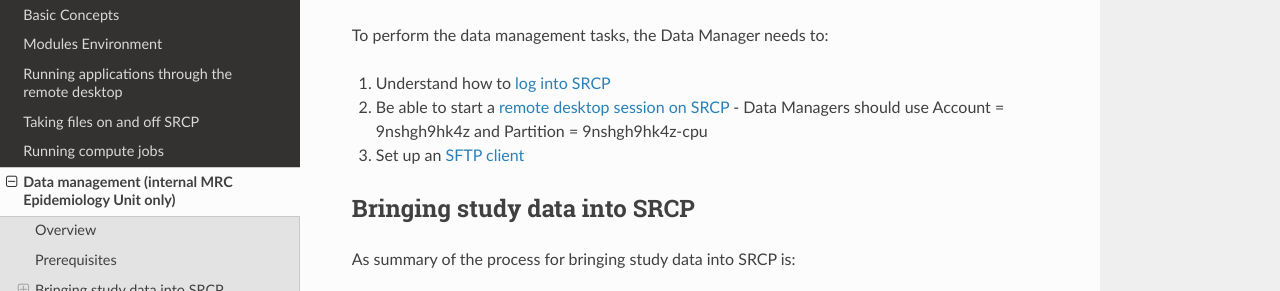
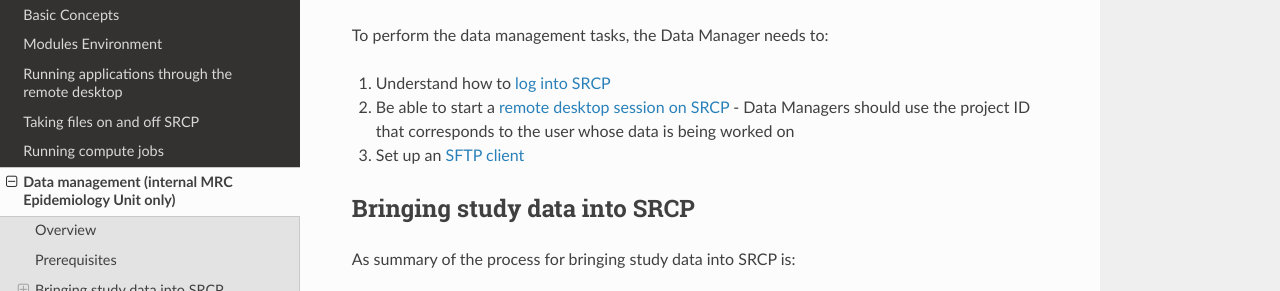
Before and after one commit to epi-analysis/SRCP_docs, a Sphinx documentation site: the page built from docs/source/06-Data-management.rst, in a window 1280 px wide and 900 px high, scrolled down 634 px. Shown: the part 160-451 px from the top of the window. Built offline with Sphinx 7.4.7 and the Read the Docs theme 2.0.0, drawn with Linux system fonts in a browser that asks for light colours.

Commit message:
Update 06-Data-management.rst

```diff
--- a/docs/source/06-Data-management.rst
+++ b/docs/source/06-Data-management.rst
@@ -23,7 +23,7 @@
 To perform the data management tasks, the Data Manager needs to:
 
 1. Understand how to :ref:`log into SRCP<login-later>`
-2. Be able to start a :ref:`remote desktop session on SRCP<remote-desktop>` - Data Managers should use Account = 9nshgh9hk4z and Partition = 9nshgh9hk4z-cpu
+2. Be able to start a :ref:`remote desktop session on SRCP<remote-desktop>` - Data Managers should use the project ID that corresponds to the user whose data is being worked on
 3. Set up an :ref:`SFTP client<SFTP-client>`
 
 Bringing study data into SRCP
```
